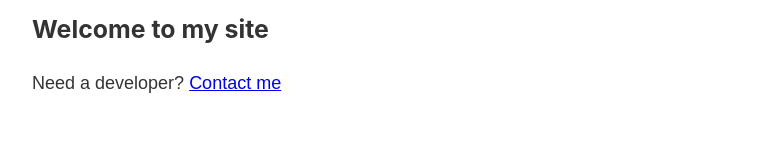
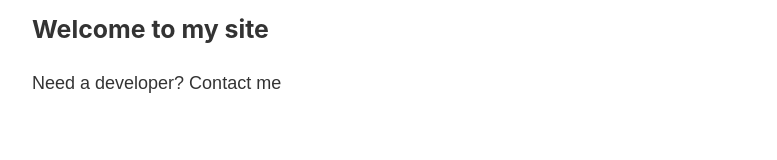
Before and after one commit to droozh/gatsby-site, a Gatsby site: page / in a window 1280 px wide. Shown: the part 318-478 px from the top of the page, without its empty margins (251-1028 px from the left). Built offline with nearby package versions, Linux system fonts and the light colour scheme; Gatsby itself is replaced by a stand-in of ours.

Commit message:
Link removed from index

```diff
--- a/src/pages/index.js
+++ b/src/pages/index.js
@@ -1,5 +1,4 @@
 import React from 'react'
-import { Link } from 'gatsby'
 import Layout from '../components/layout'
 import Head from '../components/head'
 
@@ -8,7 +7,7 @@
         <Head title="Home" />
         <h1>Hello!</h1>
         <h3>Welcome to my site</h3>
-        <p>Need a developer?  <Link to="/contact">Contact me</Link></p>
+        <p>Need a developer?  Contact me</p>
     </Layout>
 )
 
```
Also changed, not shown: gatsby-node.js (+0 -37 lines).
